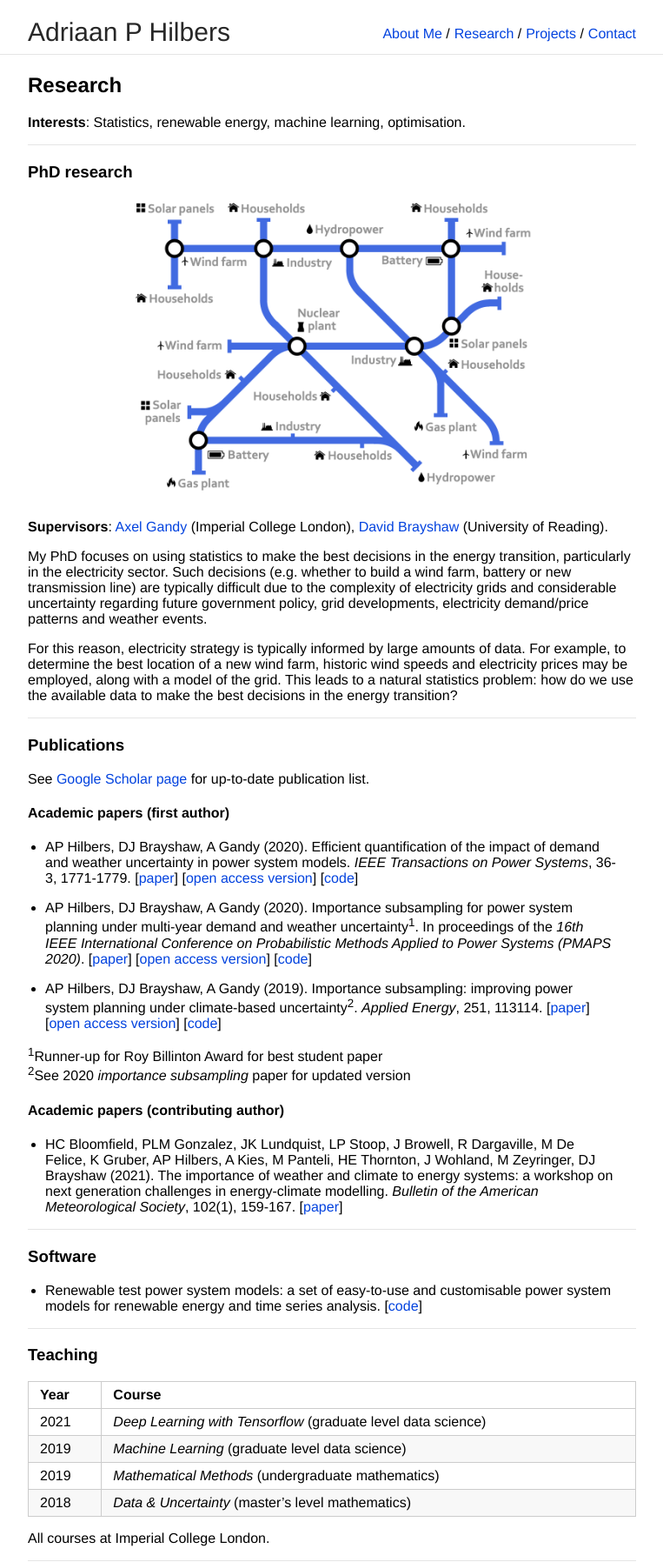
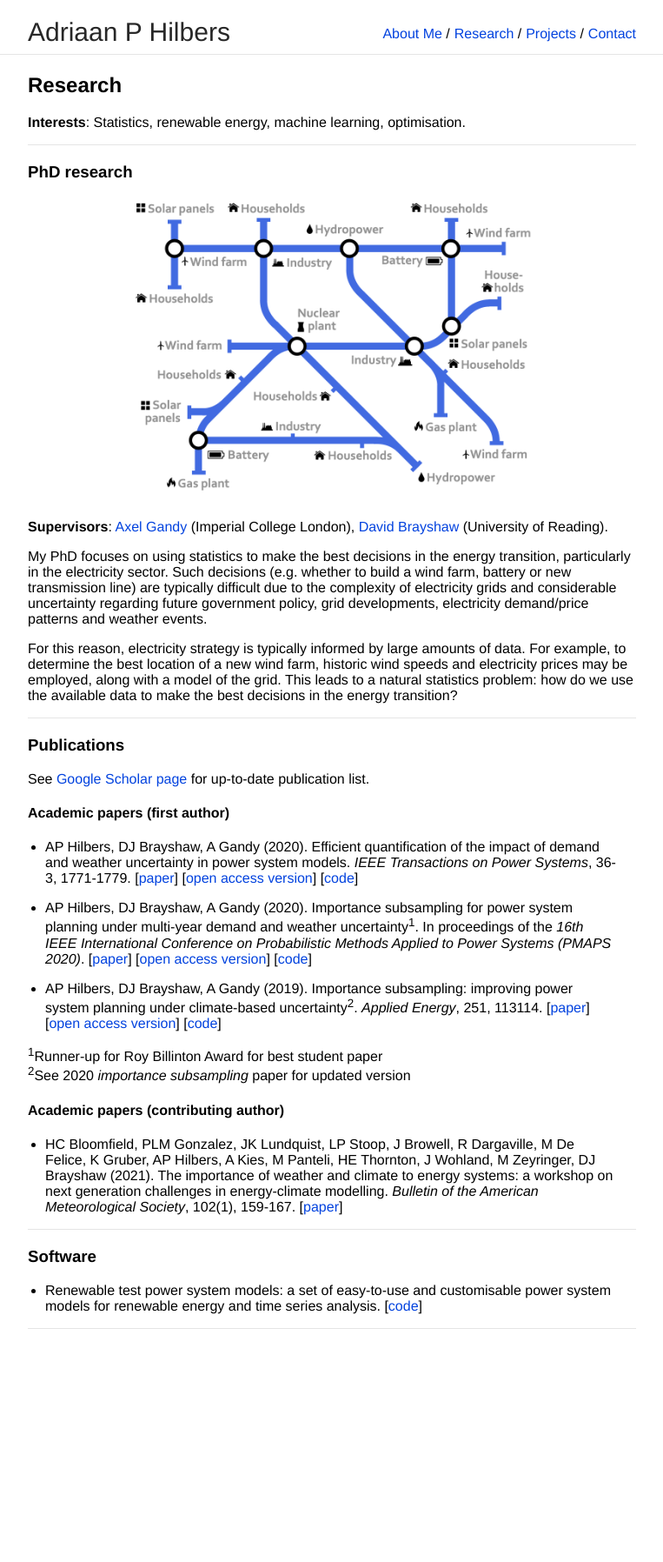
Before and after one commit to ahilbers/ahilbers.github.io, a Jekyll site: the page built from research.md, in a window 1280 px wide. Shown: the whole page at 87% size, without its empty margins (258-1021 px from the left). Built offline with Jekyll 4.4.1, drawn with Linux system fonts in a browser that asks for light colours; our own code applies the rules of GitHub Pages for plain Markdown files; after the commit the page ends 1529 px from its top, so only the background shows below that.

Commit message:
remove teaching section

```diff
--- a/research.md
+++ b/research.md
@@ -51,17 +51,3 @@ See [Google Scholar page](https://scholar.google.com/citations?user=SqSbcwQAAAAJ
 * Renewable test power system models: a set of easy-to-use and customisable power system models for renewable energy and time series analysis. [[code](https://github.com/ahilbers/renewable_test_PSMs)]
 
 ---
-
-### Teaching
-
-Year | Course
------ | ------------------
-2021 | *Deep Learning with Tensorflow* (graduate level data science)
-2019 | *Machine Learning* (graduate level data science)
-2019 | *Mathematical Methods* (undergraduate mathematics)
-2018 | *Data & Uncertainty* (master's level mathematics)
-
-All courses at Imperial College London.
-
-
----
```
